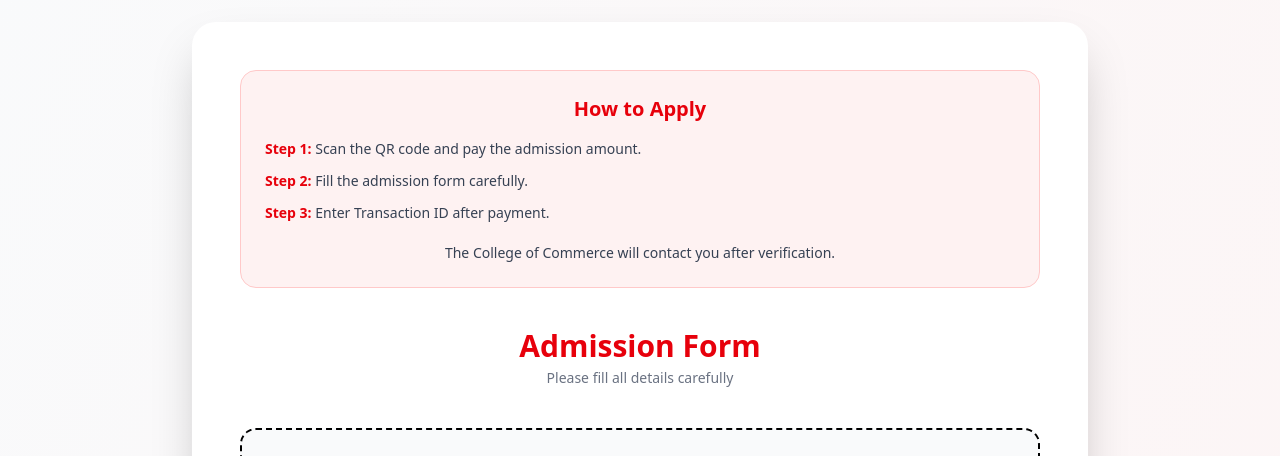
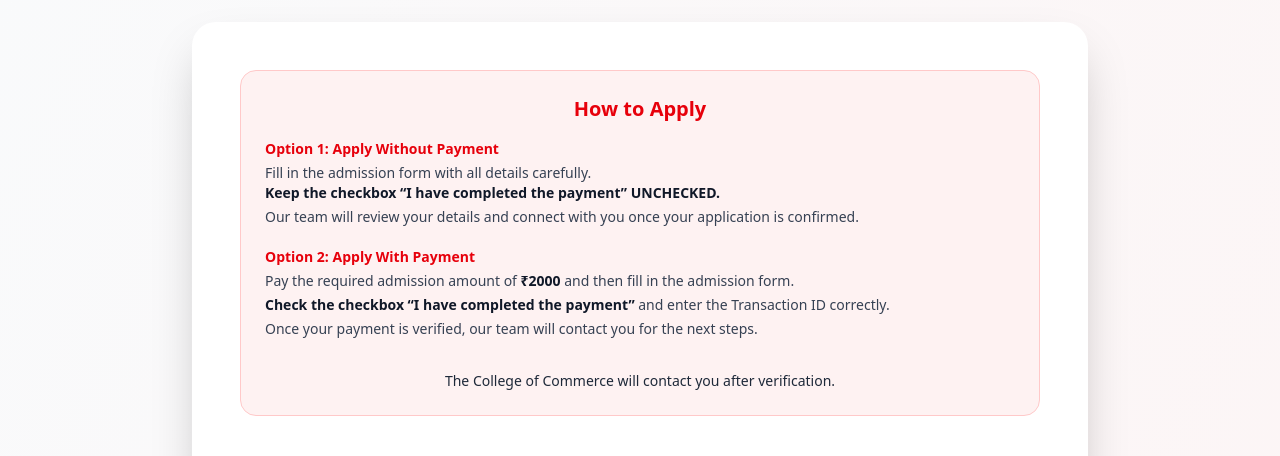
Before and after one commit to Deveshshukla01/College_of_commerce, a React (Vite) app: page /apply in a window 1280 px wide. Shown: the part 122-578 px from the top of the page. Built offline with nearby package versions, Linux system fonts and the light colour scheme.

Commit message:
apply page

```diff
--- a/src/pages/Apply.jsx
+++ b/src/pages/Apply.jsx
@@ -83,7 +83,7 @@ export default function Apply() {
         <div className="max-w-4xl mx-auto bg-white rounded-3xl shadow-2xl p-8 md:p-12">
 
           {/* HOW TO APPLY */}
-          <div className="bg-red-50 border border-red-200 rounded-2xl p-6 mb-10">
+          {/* <div className="bg-red-50 border border-red-200 rounded-2xl p-6 mb-10">
             <h3 className="text-xl font-bold text-red-600 text-center mb-4">
               How to Apply
             </h3>
@@ -95,7 +95,61 @@ export default function Apply() {
                 The College of Commerce will contact you after verification.
               </p>
             </div>
+          </div> */}
+          <div className="bg-red-50 border border-red-200 rounded-2xl p-6 mb-10">
+          <h3 className="text-xl font-bold text-red-600 text-center mb-4">
+            How to Apply
+          </h3>
+
+          <div className="space-y-5 text-sm text-gray-700">
+
+            {/* OPTION 1 */}
+            <div>
+              <p className="font-semibold text-red-600 mb-1">
+                Option 1: Apply Without Payment
+              </p>
+              <p>
+                Fill in the admission form with all details carefully.
+                <br />
+                <strong className="text-gray-900">
+                  Keep the checkbox “I have completed the payment” UNCHECKED.
+                </strong>
+              </p>
+              <p className="mt-1">
+                Our team will review your details and connect with you once your
+                application is confirmed.
+              </p>
+            </div>
+
+            {/* OPTION 2 */}
+            <div>
+              <p className="font-semibold text-red-600 mb-1">
+                Option 2: Apply With Payment
+              </p>
+              <p>
+                Pay the required admission amount of{" "}
+                <strong className="text-gray-900">₹2000</strong> and then fill in the
+                admission form.
+              </p>
+              <p className="mt-1">
+                <strong className="text-gray-900">
+                  Check the checkbox “I have completed the payment”
+                </strong>{" "}
+                and enter the Transaction ID correctly.
+              </p>
+              <p className="mt-1">
+                Once your payment is verified, our team will contact you for the next
+                steps.
+              </p>
+            </div>
+
+            <p className="font-medium text-center pt-3 text-gray-800">
+              The College of Commerce will contact you after verification.
+            </p>
+
           </div>
+        </div>
+
 
           {/* HEADER */}
           <div className="text-center mb-10">
```
